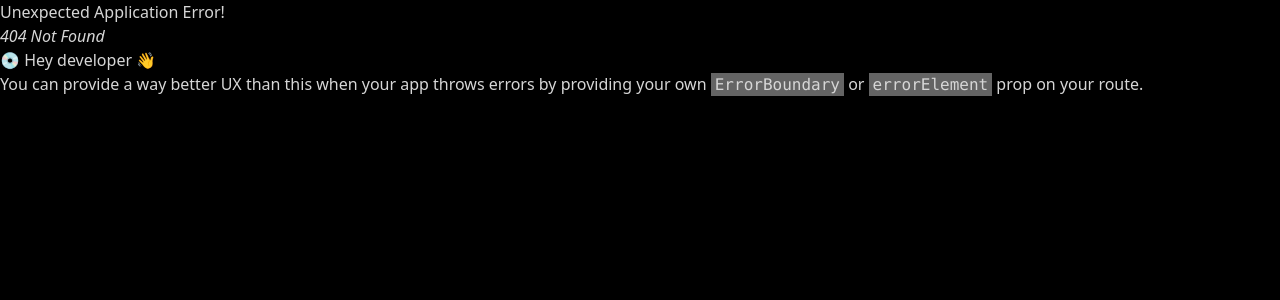
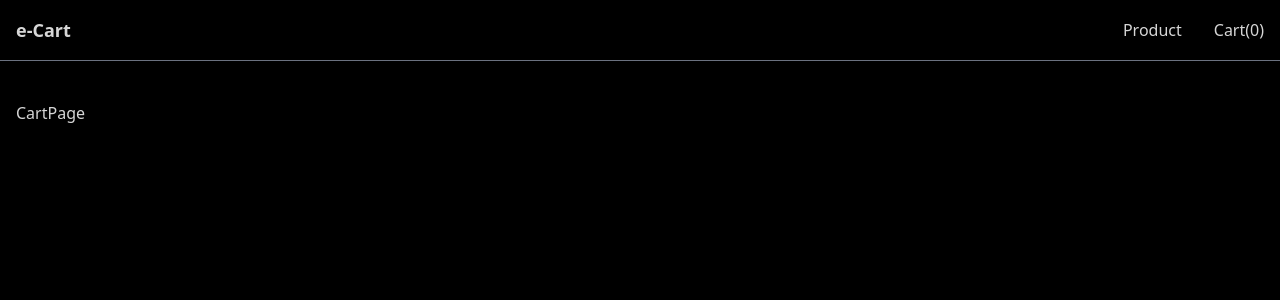
Before and after one commit to vipincode/rtk-app-ecom, a React (Vite) app: page /cart in a window 1280 px wide. Before the commit this address had no page. Shown: the top 300 px of the page. Built offline with nearby package versions, Linux system fonts and the light colour scheme.

Commit message:
Making routes

```diff
--- /dev/null
+++ b/src/components/navbar.tsx
@@ -0,0 +1,18 @@
+import { Link } from 'react-router-dom';
+
+export const Navbar = () => {
+  return (
+    <div className='flex px-4 py-4 border-b border-b-gray-500 justify-between items-center'>
+      <Link
+        to='/'
+        className='text-lg font-bold'
+      >
+        e-Cart
+      </Link>
+      <nav className='flex items-center gap-8'>
+        <Link to='/products'>Product</Link>
+        <Link to='/cart'>Cart(0)</Link>
+      </nav>
+    </div>
+  );
+};
--- a/src/layout.tsx
+++ b/src/layout.tsx
@@ -1,11 +1,17 @@
 import { Provider } from 'react-redux';
 import { store } from './redux/store';
 import { Outlet } from 'react-router-dom';
+import { Navbar } from './components/navbar';
 
 function Layout() {
   return (
     <Provider store={store}>
-      <Outlet />
+      <Navbar />
+      <main>
+        <div className='container px-4 mx-auto py-10'>
+          <Outlet />
+        </div>
+      </main>
     </Provider>
   );
 }
--- /dev/null
+++ b/src/pages/cart-page.tsx
@@ -0,0 +1,5 @@
+const CartPage = () => {
+  return <div>CartPage</div>;
+};
+
+export default CartPage;
--- /dev/null
+++ b/src/pages/product-page.tsx
@@ -0,0 +1,5 @@
+const ProductPage = () => {
+  return <div>ProductPage</div>;
+};
+
+export default ProductPage;
```
Also changed, not shown: src/router.tsx (+10 -0 lines).
